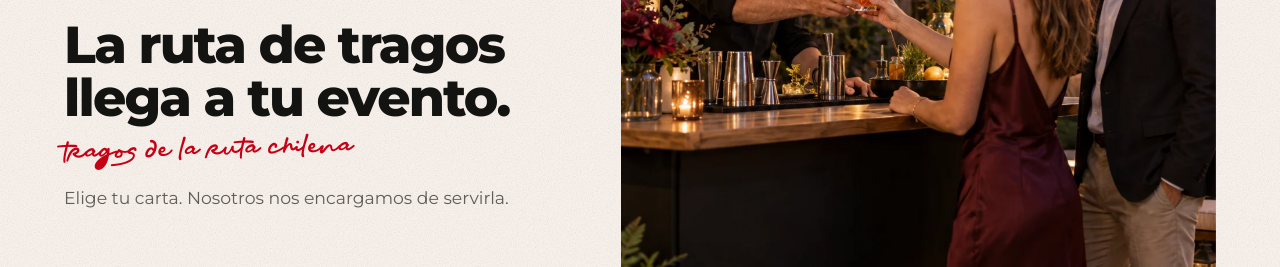
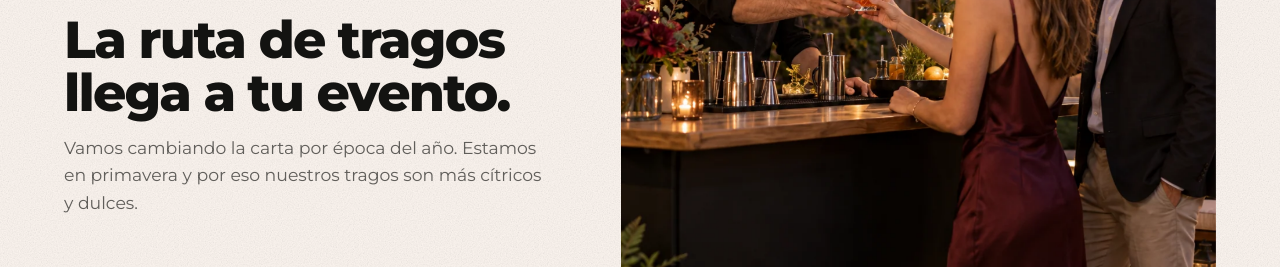
Before and after one commit to MatiNicolasur/RUTABAR, a Next.js app: page / in a window 1280 px wide. Shown: the part 1840-2107 px from the top of the page. Built offline with nearby package versions, Linux system fonts and the light colour scheme; no server answers.

Commit message:
Update seasonal cocktail copy

```diff
--- a/src/app/page.tsx
+++ b/src/app/page.tsx
@@ -89,7 +89,6 @@ export default function Home() {
         id="titulo-barra"
         micro="El servicio"
         titulo="La ruta de tragos llega a tu evento."
-        mano="tragos de la ruta chilena"
         imagen="/fotos/bartender-patio-editorial.webp"
         imagenAlt="Imagen ilustrativa de un bartender sirviendo un cóctel a invitados en una barra móvil negra con base de madera, en un patio al atardecer"
         medida="retrato"
@@ -98,7 +97,7 @@ export default function Home() {
         invertida
       >
         <p className="lead">
-          Elige tu carta. Nosotros nos encargamos de servirla.
+          Vamos cambiando la carta por época del año. Estamos en primavera y por eso nuestros tragos son más cítricos y dulces.
         </p>
       </Ranura>
 
```
